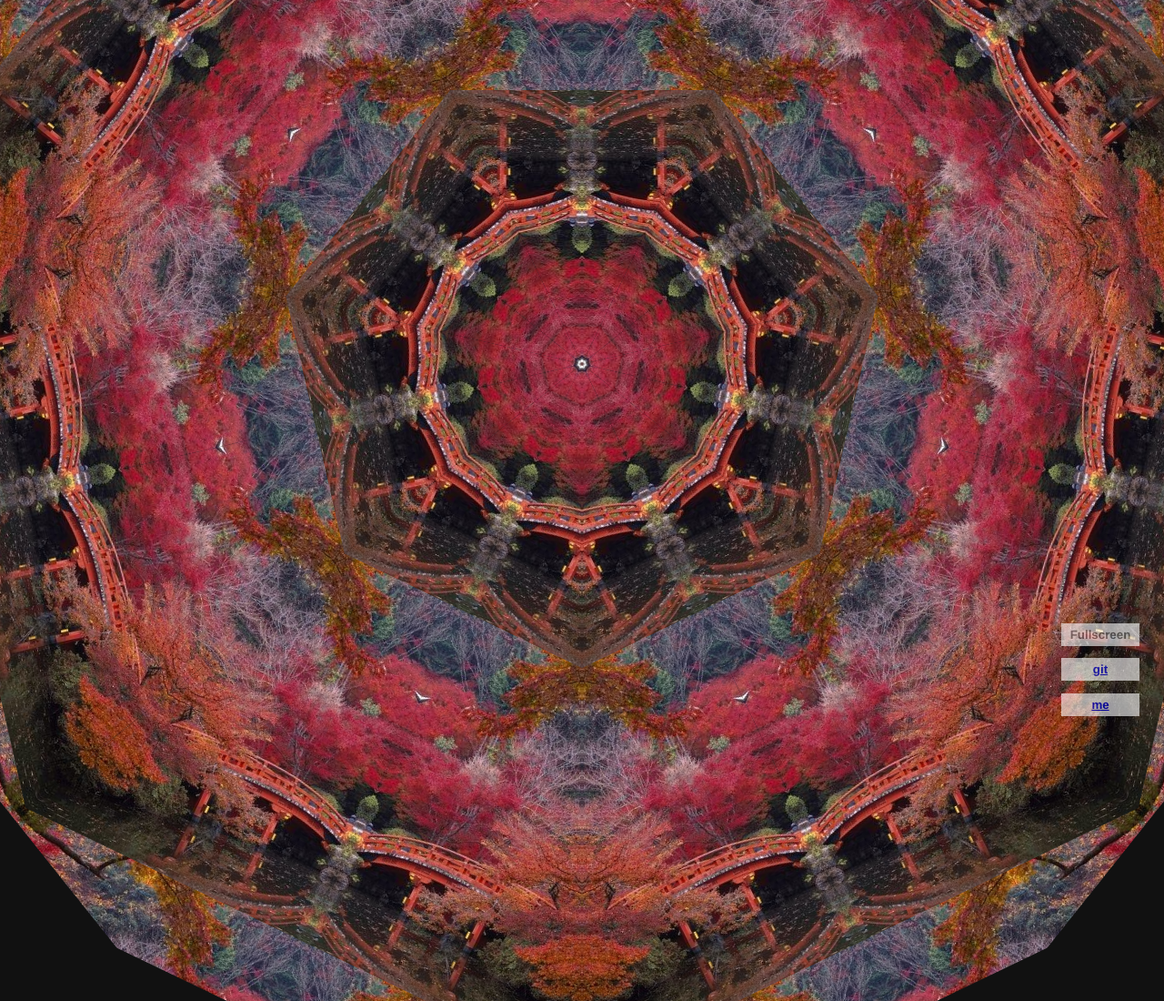
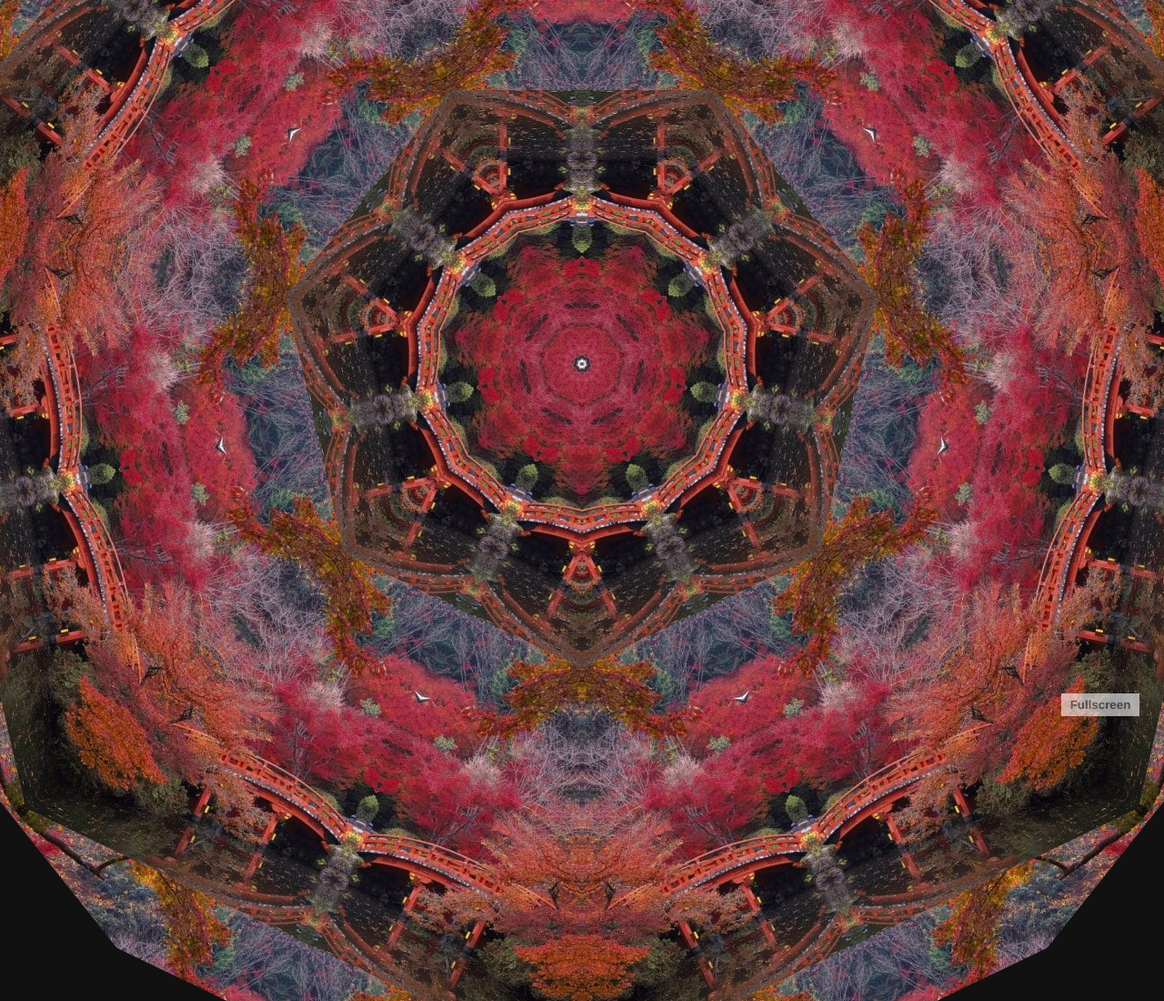
Before and after one commit to kaprilam/kalos, a plain HTML site: page index.html in a window 1280 px wide. Shown: the top 1100 px of the page at 91% size. Drawn offline with nearby package versions, Linux system fonts and the light colour scheme.

Commit message:
comenting lines

```diff
--- a/index.html
+++ b/index.html
@@ -23,8 +23,8 @@
   <nav id="floating">
     <ul>
       <li><span id="fullscreen">Fullscreen</span></li>
-      <li><a href="#">git</a></li>
-      <li><a href="http://karenam.me/">me</a></li>
+<!--       <li><a href="#">git</a></li>
+      <li><a href="http://karenam.me/">me</a></li> -->
     </ul>
   </nav>
 </body>
```
